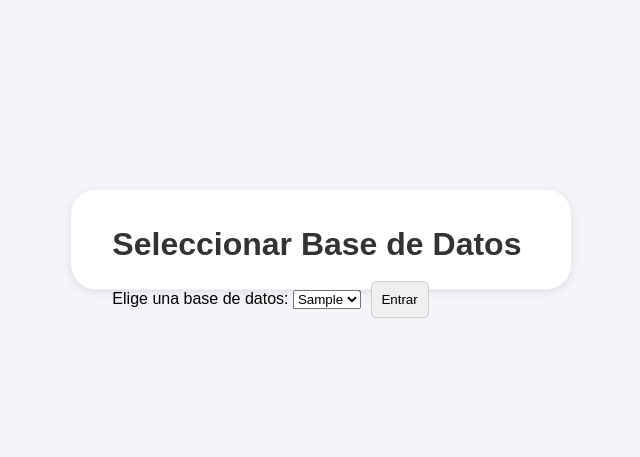
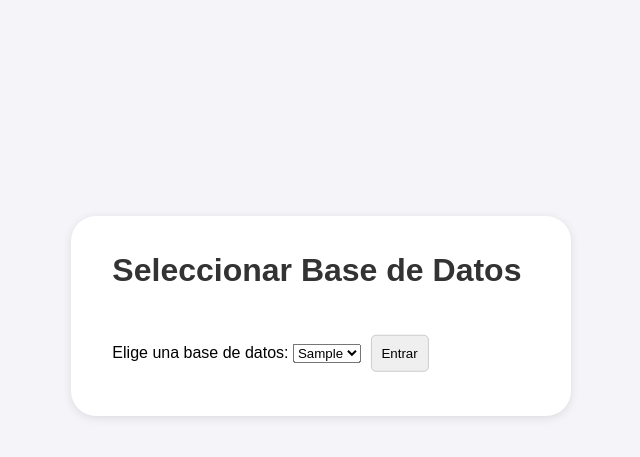
Before and after one commit to lukatinarelli/ejercicio_bbdd, a Flask app: template templates/select_db.html in a window 1280 px wide. Shown: the top 457 px of the page, without its empty margins (364-1004 px from the left). Run offline with Flask 3, Linux system fonts and the light colour scheme; the template is opened without the code that fills it: most values are stand-ins (such as "Sample title", 1, 10 or a date in 2020).

Commit message:
Add files via upload

```diff
--- a/static/style.css
+++ b/static/style.css
@@ -23,7 +23,7 @@ body {
 
 .cuadra {
     width: 500px;
-    height: 100px;
+    height: 200px;
     background: #ffffff;
     position: absolute;
     border-radius: 25px;
@@ -36,7 +36,7 @@ body {
     font-size: 2em;
     font-weight: bold;
     margin-top: 2em;
-    margin-bottom: 0.67em;
+    margin-bottom: 1.5em;
     text-decoration: none;
     transform: translate(10%, -75%);
 }
```
